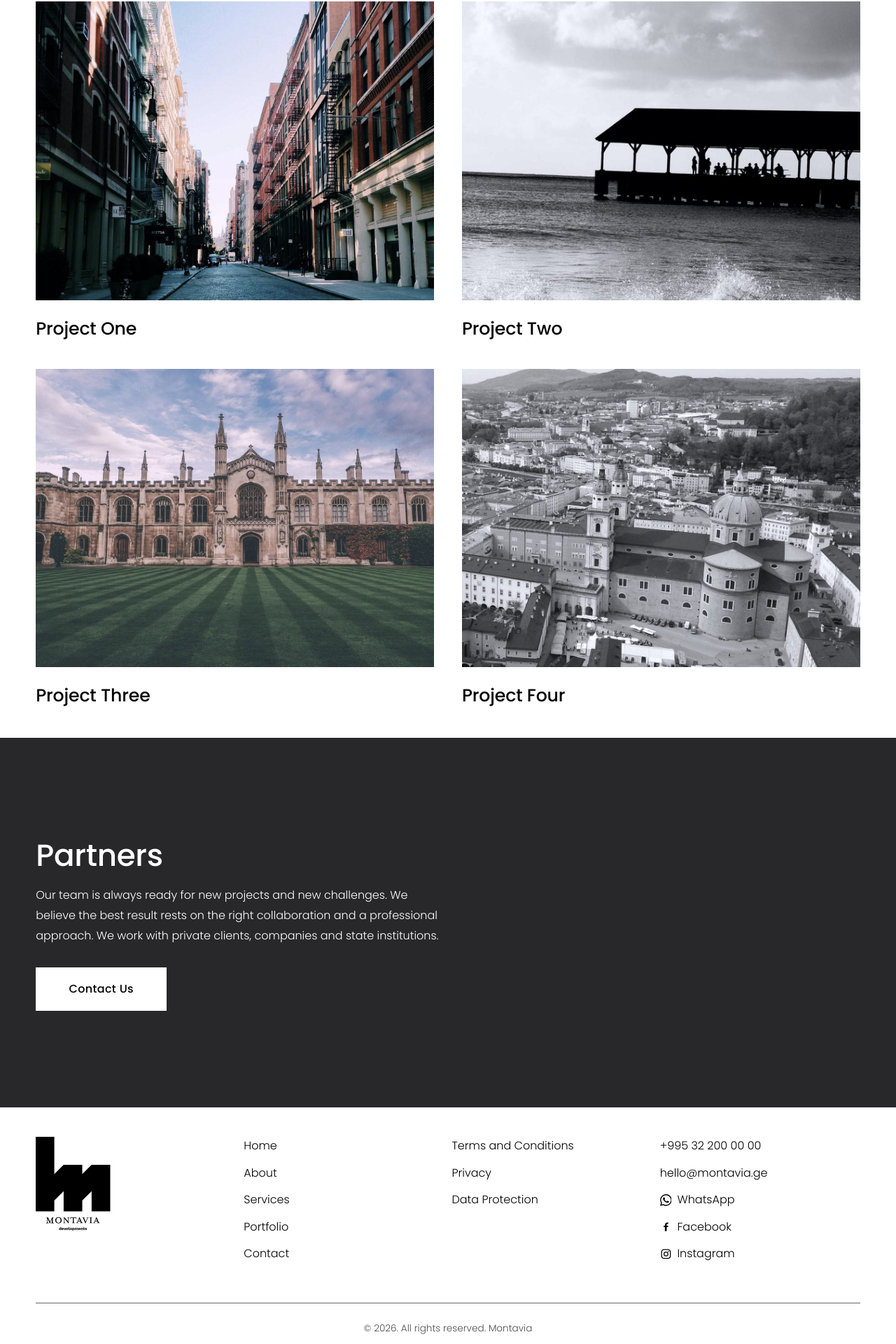
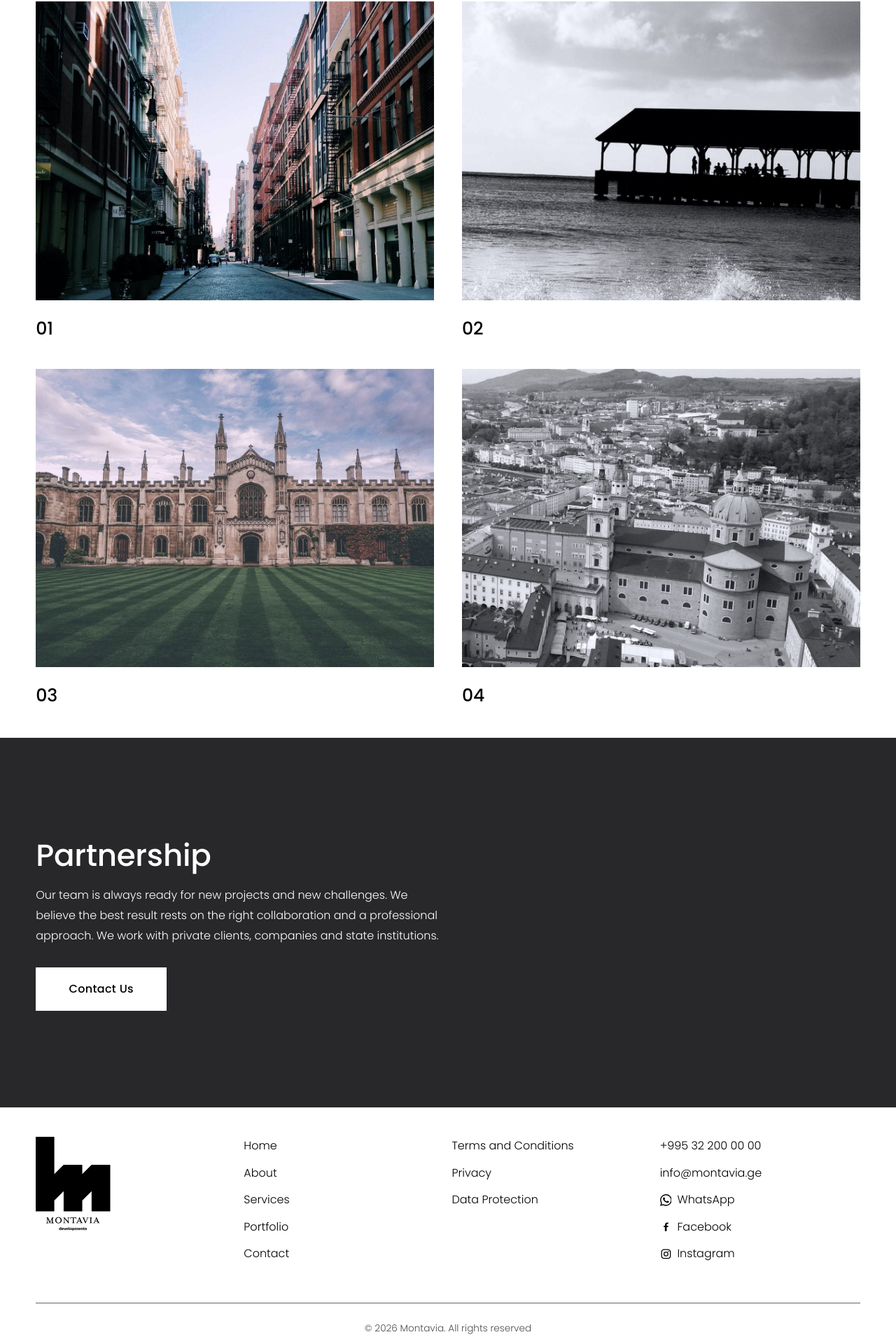
Before and after one commit to GogaDanelia06/Service-lnd, a Next.js app: page /en in a window 1280 px wide. Shown: the part 1104-3024 px from the top of the page at 70% size. Built offline with nearby package versions, Linux system fonts and the light colour scheme; no server answers.

Commit message:
Georgian default locale, project numbering, contact and footer copy

```diff
--- a/src/app/[locale]/contact/page.tsx
+++ b/src/app/[locale]/contact/page.tsx
@@ -57,7 +57,7 @@ export default async function ContactPage({ params }: { params: Promise<{ locale
                     className="inline-flex items-center gap-2"
                   >
                     <SocialIcon label={social.label} className="h-[1.05em] w-[1.05em] shrink-0" />
-                    <span className="underline-swipe">{social.label}</span>
+                    <span>{social.label}</span>
                   </a>
                 </li>
               ))}
--- a/src/components/layout/SiteFooter.tsx
+++ b/src/components/layout/SiteFooter.tsx
@@ -64,7 +64,7 @@ export function SiteFooter({ locale, content }: { locale: Locale; content: Conte
           <FluidSpan span={{ desktop: [2, 26], mobile: [2, 10] }} className="mt-[2vmax]">
             <hr className="rule" />
             <p className="mt-[2vmax] text-center text-[0.85rem] leading-[1.6] text-[var(--muted)]">
-              © {new Date().getFullYear()}. {ui.rights}
+              © {new Date().getFullYear()} {ui.rights}
             </p>
           </FluidSpan>
         </FluidGrid>
--- a/src/content/en/pages.ts
+++ b/src/content/en/pages.ts
@@ -34,7 +34,7 @@ export const home = {
     },
   ],
   cta: {
-    heading: 'Partners',
+    heading: 'Partnership',
     body: 'Our team is always ready for new projects and new challenges. We believe the best result rests on the right collaboration and a professional approach. We work with private clients, companies and state institutions.',
     action: { label: 'Contact Us', href: '/contact' },
   },
@@ -50,7 +50,7 @@ export const about = {
   ],
   image: { src: '/images/about-studio.jpg', alt: 'The studio: long windows over the work tables' },
   cta: {
-    heading: 'Partners',
+    heading: 'Partnership',
     body: 'Our work rests on a few principles that matter. Combining accountability with quality, we set a proper standard and keep communication effective. Holding a high standard and staying dependable on every job is what counts for us.',
     action: { label: 'Contact Us', href: '/contact' },
     image: '/images/cta-about.jpg',
@@ -91,7 +91,7 @@ export const press = {
     },
   ],
   cta: {
-    heading: 'Partners',
+    heading: 'Partnership',
     action: { label: 'Contact Us', href: '/contact' },
     image: '/images/cta-press.jpg',
     alt: 'Dense city blocks seen from above',
@@ -99,6 +99,6 @@ export const press = {
 };
 
 export const contact = {
-  heading: 'Partners',
+  heading: 'Contact Us',
   body: 'Further case studies available upon request. Please provide some information on your project or goals and we’ll move the conversation on from there.',
 };
--- a/src/content/en/projects.ts
+++ b/src/content/en/projects.ts
@@ -4,7 +4,7 @@ export const projects: Project[] = [
   {
     slug: 'project-one',
     index: '01',
-    title: 'Project One',
+    title: '01',
     summary: 'Sixteen homes inside a frame that was already standing.',
     thumbnail: '/images/project-one-thumb.jpg',
     hero: '/images/project-one-hero.jpg',
@@ -29,7 +29,7 @@ export const projects: Project[] = [
   {
     slug: 'project-two',
     index: '02',
-    title: 'Project Two',
+    title: '02',
     summary: 'Shade, water, and somewhere to sit — negotiated in the open.',
     thumbnail: '/images/project-two-thumb.jpg',
     hero: '/images/project-two-hero.jpg',
@@ -54,7 +54,7 @@ export const projects: Project[] = [
   {
     slug: 'project-three',
     index: '03',
-    title: 'Project Three',
+    title: '03',
     summary: 'An acoustics brief that turned out to be about corridors.',
     thumbnail: '/images/project-three-thumb.jpg',
     hero: '/images/project-three-hero.jpg',
@@ -79,7 +79,7 @@ export const projects: Project[] = [
   {
     slug: 'project-four',
     index: '04',
-    title: 'Project Four',
+    title: '04',
     summary: 'Twenty-two hectares planned as six neighbourhoods, not one.',
     thumbnail: '/images/project-four-thumb.jpg',
     hero: '/images/project-four-hero.jpg',
--- a/src/content/en/site.ts
+++ b/src/content/en/site.ts
@@ -40,7 +40,7 @@ export const ui = {
   notFound: 'This page doesn’t exist.',
   notFoundBody: 'The link may be out of date, or the page may have moved.',
   colophon: 'Design and build',
-  rights: 'All rights reserved. Montavia',
+  rights: 'Montavia. All rights reserved',
   nav: { primary: 'Primary', footer: 'Footer' },
   byTheNumbers: 'By the numbers',
   details: {
--- a/src/content/index.ts
+++ b/src/content/index.ts
@@ -40,7 +40,7 @@ export function getContent(locale: Locale): Content {
 export const shared = {
   url: process.env.NEXT_PUBLIC_SITE_URL ?? 'https://montavia.ge',
   phone: '+995 32 200 00 00',
-  email: 'hello@montavia.ge',
+  email: 'info@montavia.ge',
   socials: [
     { label: 'WhatsApp', href: 'https://wa.me/995322000000' },
     { label: 'Facebook', href: 'https://facebook.com/' },
--- a/src/content/ka/pages.ts
+++ b/src/content/ka/pages.ts
@@ -34,7 +34,7 @@ export const home = {
     },
   ],
   cta: {
-    heading: 'პარტნიორები',
+    heading: 'პარტნიორობა',
     body: 'ჩვენი გუნდი ყოველთვის მზად არის ახალი პროექტებისა და გამოწვევებისთვის. გვჯერა, რომ საუკეთესო შედეგი სწორ თანამშრომლობასა და პროფესიონალურ მიდგომაზეა დაფუძნებული. ვთანამშრომლობთ კერძო პირებთან, კომპანიებთან და სახელმწიფო სტრუქტურებთან.',
     action: { label: 'დაგვიკავშირდით', href: '/contact' },
   },
@@ -50,7 +50,7 @@ export const about = {
   ],
   image: { src: '/images/about-studio.jpg', alt: 'ბიურო: გრძელი ფანჯრები სამუშაო მაგიდებს ზემოთ' },
   cta: {
-    heading: 'პარტნიორები',
+    heading: 'პარტნიორობა',
     body: 'ჩვენი საქმიანობა რამდენიმე მნიშვნელოვან პრინციპზე დგას. პასუხისმგებლობისა და ხარისხის კომბინაციით ვქმნით სათანადო სტანდარტსა და ეფექტურ კომუნიკაციას. ჩვენთვის მნიშვნელოვანია თითოეულ საქმეში მაღალი ხარისხისა და სანდოობის შენარჩუნება.',
     action: { label: 'დაგვიკავშირდით', href: '/contact' },
     image: '/images/cta-about.jpg',
@@ -91,7 +91,7 @@ export const press = {
     },
   ],
   cta: {
-    heading: 'პარტნიორები',
+    heading: 'პარტნიორობა',
     action: { label: 'დაგვიკავშირდით', href: '/contact' },
     image: '/images/cta-press.jpg',
     alt: 'ქალაქის მჭიდრო კვარტლები ჰაერიდან',
@@ -99,6 +99,6 @@ export const press = {
 };
 
 export const contact = {
-  heading: 'პარტნიორები',
+  heading: 'დაგვიკავშირდით',
   body: 'დამატებითი ქეისები მოთხოვნისამებრ ხელმისაწვდომია. მოგვწერეთ თქვენი პროექტისა თუ მიზნების შესახებ და იქიდან გავაგრძელებთ საუბარს.',
 };
--- a/src/content/ka/projects.ts
+++ b/src/content/ka/projects.ts
@@ -4,7 +4,7 @@ export const projects: Project[] = [
   {
     slug: 'project-one',
     index: '01',
-    title: 'პროექტი ერთი',
+    title: '01',
     summary: 'თექვსმეტი ბინა კარკასში, რომელიც უკვე იდგა.',
     thumbnail: '/images/project-one-thumb.jpg',
     hero: '/images/project-one-hero.jpg',
@@ -37,7 +37,7 @@ export const projects: Project[] = [
   {
     slug: 'project-two',
     index: '02',
-    title: 'პროექტი ორი',
+    title: '02',
     summary: 'ჩრდილი, წყალი და დასაჯდომი ადგილი — შეთანხმებული ღიად.',
     thumbnail: '/images/project-two-thumb.jpg',
     hero: '/images/project-two-hero.jpg',
@@ -62,7 +62,7 @@ export const projects: Project[] = [
   {
     slug: 'project-three',
     index: '03',
-    title: 'პროექტი სამი',
+    title: '03',
     summary: 'აკუსტიკის დავალება, რომელიც დერეფნებზე აღმოჩნდა.',
     thumbnail: '/images/project-three-thumb.jpg',
     hero: '/images/project-three-hero.jpg',
@@ -91,7 +91,7 @@ export const projects: Project[] = [
   {
     slug: 'project-four',
     index: '04',
-    title: 'პროექტი ოთხი',
+    title: '04',
     summary: 'ოცდაორი ჰექტარი, დაგეგმილი როგორც ექვსი უბანი და არა ერთი.',
     thumbnail: '/images/project-four-thumb.jpg',
     hero: '/images/project-four-hero.jpg',
--- a/src/content/ka/site.ts
+++ b/src/content/ka/site.ts
@@ -40,7 +40,7 @@ export const ui = {
   notFound: 'ასეთი გვერდი არ არსებობს.',
   notFoundBody: 'ბმული შესაძლოა მოძველებულია, ან გვერდი გადატანილია.',
   colophon: 'დიზაინი და დეველოპმენტი',
-  rights: 'ყველა უფლება დაცულია. მონტავია',
+  rights: 'მონტავია. ყველა უფლება დაცულია',
   nav: { primary: 'მთავარი ნავიგაცია', footer: 'ქვედა ნავიგაცია' },
   byTheNumbers: 'ციფრებში',
   details: {
--- a/src/styles/prose.css
+++ b/src/styles/prose.css
@@ -46,6 +46,10 @@
     content: none;
   }
 
+  .prose-utica ul.social-row a:not(.btn) {
+    background-image: none;
+  }
+
   .prose-utica a:not(.btn) {
     background-image: linear-gradient(currentColor, currentColor);
     background-repeat: no-repeat;
```
